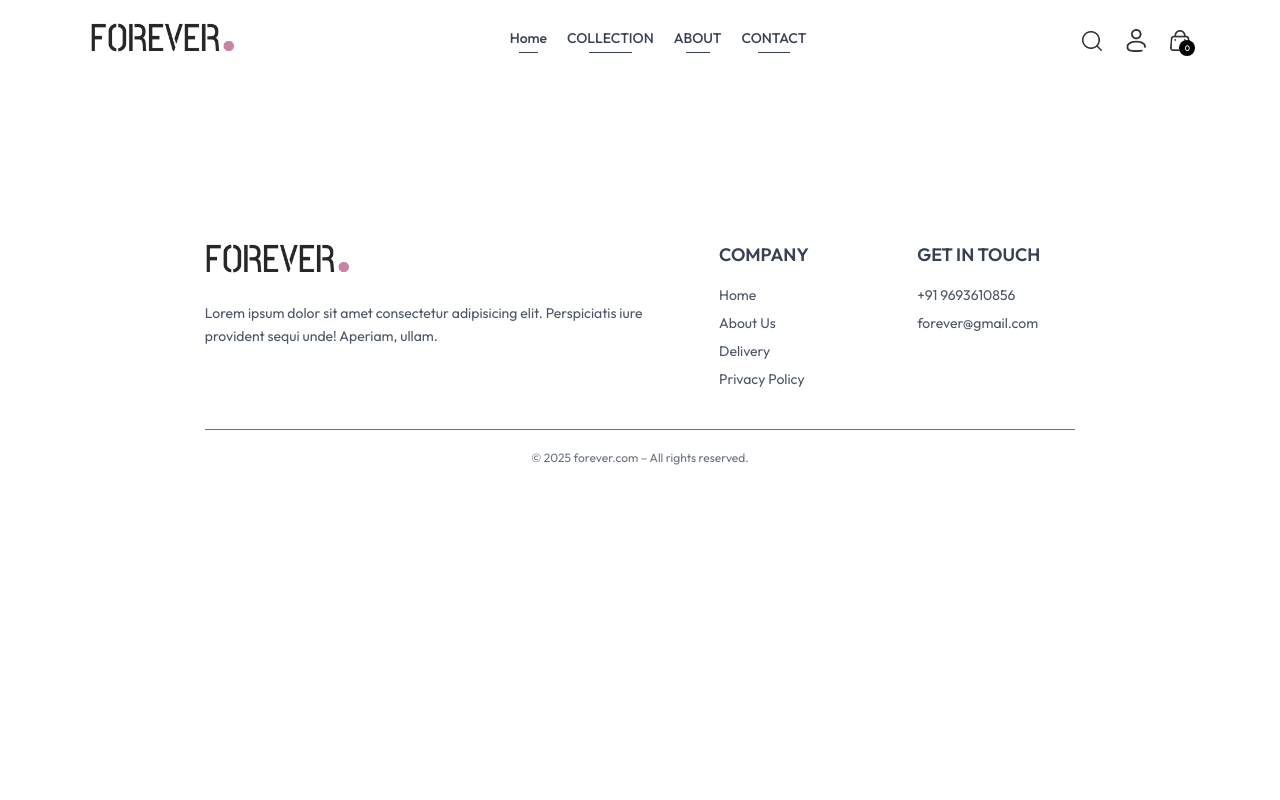
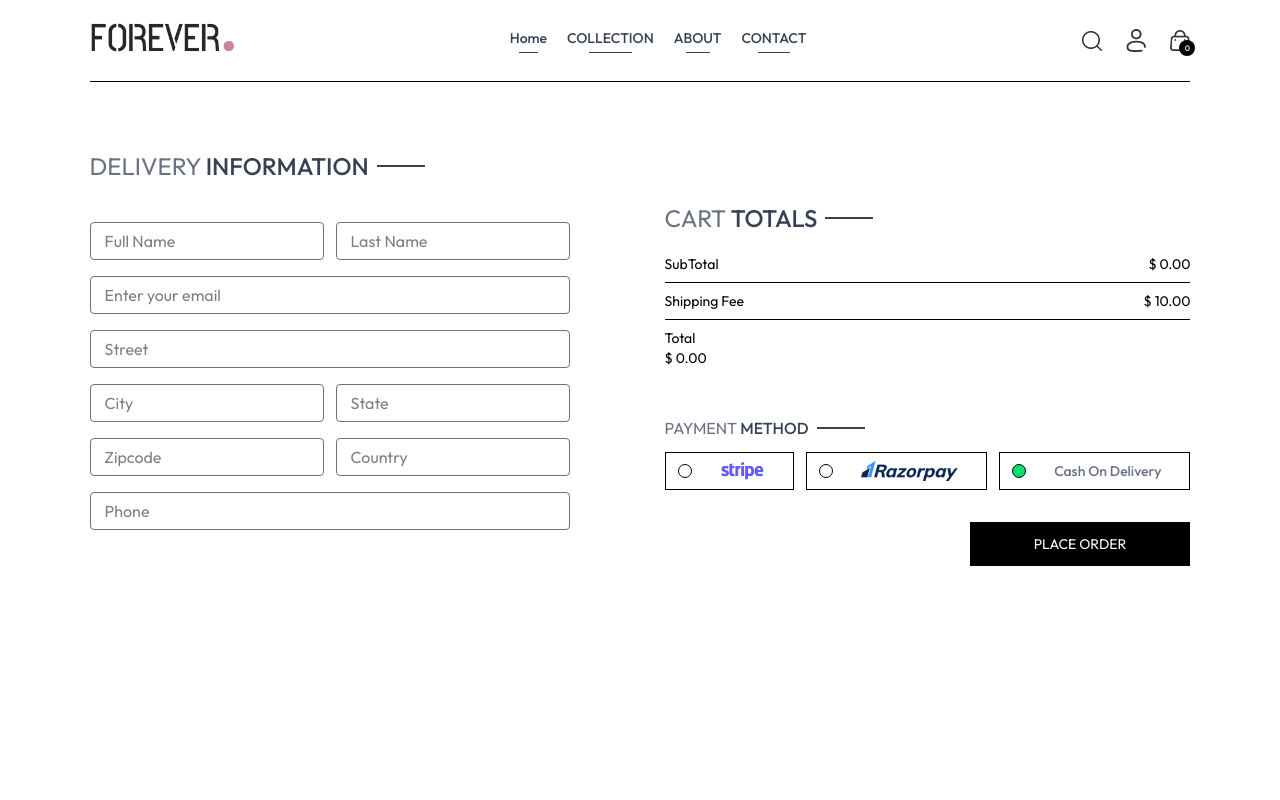
Before and after one commit to sidhantrajput1/forever, a React (Vite) app in the folder frontend/: page /place-order in a window 1280 px wide. Shown: the top 800 px of the page. Built offline with nearby package versions, Linux system fonts and the light colour scheme.

Commit message:
Orders.jsx

```diff
--- a/frontend/src/pages/Orders.jsx
+++ b/frontend/src/pages/Orders.jsx
@@ -1,9 +1,44 @@
-function Orders() {
+import React, { useContext } from 'react';
+import { ShopContext } from '../context/ShopContext';
+import Title from '../components/Title';
+
+const Orders = () => {
+    const {products, currency} = useContext(ShopContext);
+
     return (
-        <div>
-
+        <div className='border-t pt-16'>
+            <div className="text-2xl">
+                <Title text1={"MY"} text2={"ORDERS"} />
+            </div>
+            <div className="">
+                {
+                    products.slice(1, 4).map((item , index) => (
+                        <div key={index} className="py-4 border-t border-b text-gray-700 flex flex-col md:flex-row md:items-center md:justify-between gap-4">
+                            <div className="flex items-start gap-6 text-sm">
+                                <img src={item.image[0]} alt="" className="w-16 sm:w-20" />
+                                <div className="">
+                                    <p className="sm:text-base font-medium">{item.name}</p>
+                                    <div className="flex items-center gap-3 mt-2 text-base text-gray-700">
+                                        <p className="text-lg">{currency}{item.price}</p>
+                                        <p className="">Quantity : 1</p>
+                                        <p className="">Size : M</p>
+                                    </div>
+                                    <p className="mt-2">Date : <span className='text-gray-700'>25, Jul, 2025 </span></p>
+                                </div>
+                            </div>
+                            <div className="md:w-1/2 flex justify-between">
+                                <div className="flex items-center gap-2">
+                                    <p className="min-w-2 h-2 rounded-full bg-green-400"></p>
+                                    <p className="text-sm md:text-base">Ready to Ship</p>
+                                </div>
+                                <button className="border px-4 py-2 text-sm font-medium rounded-sm cursor-pointer">Track Order</button>
+                            </div>
+                        </div>
+                    ))
+                }
+            </div>
         </div>
-    )
+    );
 }
 
-export default Orders
+export default Orders;
--- a/frontend/src/pages/PlaceOrder.jsx
+++ b/frontend/src/pages/PlaceOrder.jsx
@@ -1,9 +1,65 @@
-function PlaceOrder() {
+import React, { useState } from 'react';
+import Title from '../components/Title'
+import CartTotal from '../components/CartTotal'
+import { assets } from '../assets/assets';
+import {useNavigate} from 'react-router-dom'
+
+const PlaceOrder = () => {
+    const [method, setMethod] = useState('cod');
+
+    const navigate = useNavigate()
+
     return (
-        <div>
-
+        <div className='flex flex-col sm:flex-row justify-between gap-4 pt-5 sm:pt-14 min-h-[80vh] border-t'>
+            {/* --------------Left Side------------------------ */}
+            <div className="flex flex-col gap-4 w-full sm:max-w-[480px] ">
+                <div className="text-xl sm:text-2xl my-3">
+                    <Title  text1={"DELIVERY"} text2={"INFORMATION"}/>
+                </div>
+                <div className="flex gap-3">
+                    <input type="text" className="border border-gray-500 rounded py-1.5 px-3.5 w-full " placeholder='Full Name'/>
+                    <input type="text" className="border border-gray-500 rounded py-1.5 px-3.5 w-full " placeholder='Last Name'/>
+                </div>
+                <input type="text" className="border border-gray-500 rounded py-1.5 px-3.5 w-full " placeholder='Enter your email'/>
+                <input type="text" className="border border-gray-500 rounded py-1.5 px-3.5 w-full " placeholder='Street'/>
+                <div className="flex gap-3">
+                    <input type="text" className="border border-gray-500 rounded py-1.5 px-3.5 w-full " placeholder='City'/>
+                    <input type="text" className="border border-gray-500 rounded py-1.5 px-3.5 w-full " placeholder='State'/>
+                </div>
+                <div className="flex gap-3">
+                    <input type="number" className="border border-gray-500 rounded py-1.5 px-3.5 w-full " placeholder='Zipcode'/>
+                    <input type="text" className="border border-gray-500 rounded py-1.5 px-3.5 w-full " placeholder='Country'/>
+                </div>
+                <input type="number" className="border border-gray-500 rounded py-1.5 px-3.5 w-full " placeholder='Phone'/>
+            </div>
+            {/* ------------------Right Side------------------------- */}
+            <div className="mt-8">
+                <div className="mt-8 min-w-80">
+                    <CartTotal />
+                </div>
+                <div className="mt-12">
+                    <Title text1={"PAYMENT"} text2={"METHOD"} />
+                </div>
+                <div className="flex gap-3 flex-col lg:flex-row">
+                    <div onClick={() => setMethod(`stripe`)} className="flex items-center gap-3 border p-2 px-3 cursor-pointer">
+                        <p className={`min-w-3.5 h-3.5 border rounded-full ${method === 'stripe' ? 'bg-green-400' : ''}`}></p>
+                        <img className='h-5 mx-4 ' src={assets.stripe_logo} alt="" />
+                    </div>
+                    <div onClick={() => setMethod(`razorpay`)} className="flex items-center gap-3 border p-2 px-3 cursor-pointer">
+                        <p className={`min-w-3.5 h-3.5 border rounded-full ${method === 'razorpay' ? 'bg-green-400' : ''}`}></p>
+                        <img className='h-5 mx-4 ' src={assets.razorpay_logo} alt="" />
+                    </div>
+                    <div onClick={() => setMethod(`cod`)} className="flex items-center gap-3 border p-2 px-3 cursor-pointer">
+                        <p className={`min-w-3.5 h-3.5 border rounded-full ${method === 'cod' ? 'bg-green-400' : ''}`}></p>
+                        <p className="text-gray-500 text-sm font-medium mx-4 cursor-pointer">Cash On Delivery</p>
+                    </div>
+                </div>
+                <div className="w-full text-end mt-8">
+                    <button onClick={() => navigate('/orders')} className="bg-black text-white px-16 py-3 text-sm">PLACE ORDER</button>
+                </div>
+            </div>
         </div>
-    )
+    );
 }
 
-export default PlaceOrder
+export default PlaceOrder;
```
